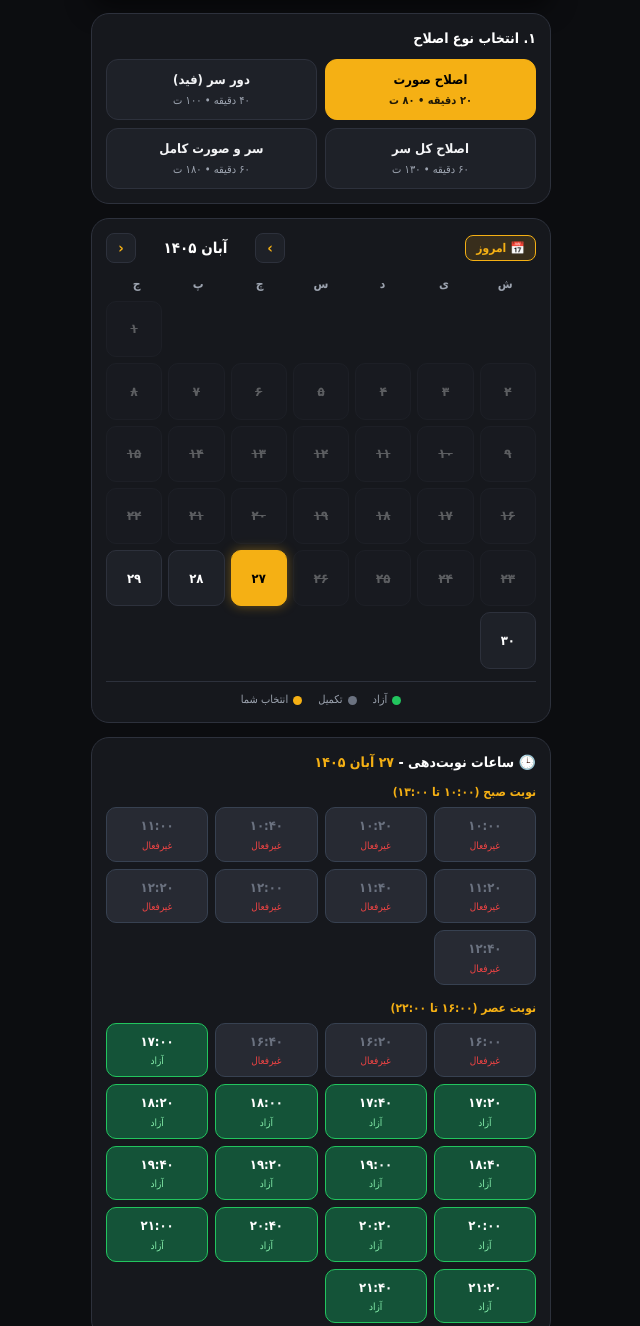
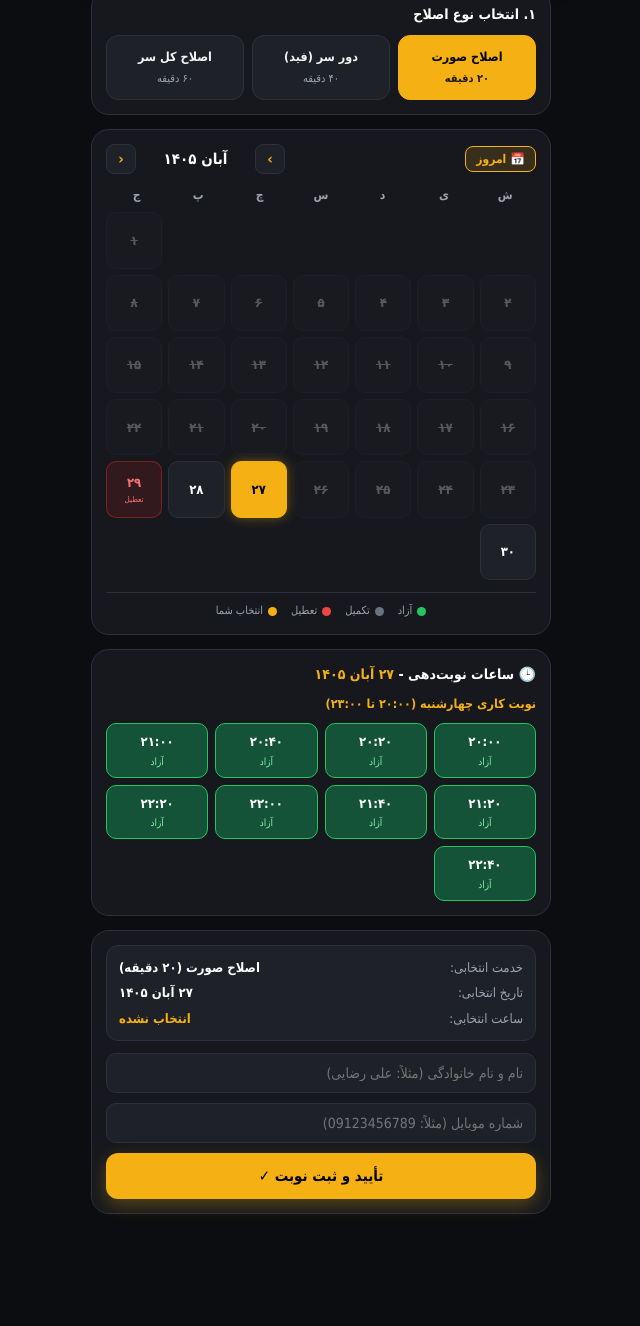
Before and after one commit to h9903076-lang/kaizn, a plain HTML site: page v3.html in a window 1280 px wide. Shown: the part 257-1583 px from the top of the page, without its empty margins (319-959 px from the left). After the commit the page ends 1515 px from the top, so only its background shows below. Drawn offline with Linux system fonts and the light colour scheme; no server answers.

Commit message:
Update v3.html

````diff
--- a/v3.html
+++ b/v3.html
@@ -1,4 +1,4 @@
-```html
+
 <!DOCTYPE html>
 <html lang="fa" dir="rtl">
 <head>
@@ -54,18 +54,18 @@
     }
     .section-title { font-size: 14px; font-weight: bold; color: #fff; margin-bottom: 10px; }
 
-    .services-grid { display: grid; grid-template-columns: 1fr 1fr; gap: 8px; }
+    .services-grid { display: grid; grid-template-columns: repeat(3, 1fr); gap: 8px; }
     .service-btn {
       background: var(--card-inner);
       border: 1.5px solid var(--border);
       border-radius: 12px;
-      padding: 10px 8px;
+      padding: 12px 6px;
       text-align: center;
       cursor: pointer;
       color: var(--text);
     }
-    .service-btn .s-name { font-size: 13px; font-weight: bold; display: block; }
-    .service-btn .s-meta { font-size: 11px; color: var(--muted); margin-top: 3px; display: block; }
+    .service-btn .s-name { font-size: 12.5px; font-weight: bold; display: block; }
+    .service-btn .s-meta { font-size: 11px; color: var(--muted); margin-top: 4px; display: block; }
     .service-btn.active { background: var(--gold); border-color: var(--gold); color: #000; }
     .service-btn.active .s-meta { color: #1f1907; font-weight: bold; }
 
@@ -84,18 +84,20 @@
     .days-grid { display: grid; grid-template-columns: repeat(7, 1fr); gap: 6px; }
     .day-cell {
       aspect-ratio: 1 / 1; background: var(--card-inner); border: 1px solid var(--border);
-      border-radius: 10px; display: flex; align-items: center; justify-content: center;
+      border-radius: 10px; display: flex; flex-direction: column; align-items: center; justify-content: center;
       font-size: 13px; font-weight: bold; color: #fff; cursor: pointer;
     }
     .day-cell.empty { background: transparent; border: none; cursor: default; }
-    .day-cell.past { opacity: 0.3; cursor: not-allowed; text-decoration: line-through; }
+    .day-cell.past { opacity: 0.28; cursor: not-allowed; text-decoration: line-through; }
+    .day-cell.holiday { background: rgba(220, 38, 38, 0.14); border-color: rgba(220, 38, 38, 0.45); color: #f87171; cursor: not-allowed; }
+    .day-cell.holiday small { font-size: 8px; font-weight: normal; margin-top: 1px; }
     .day-cell.selected { background: var(--gold); color: #000; border-color: var(--gold); box-shadow: 0 0 12px rgba(245, 176, 20, 0.4); }
 
-    .legend { display: flex; justify-content: center; gap: 16px; margin-top: 12px; padding-top: 10px; border-top: 1px solid var(--border); font-size: 11px; color: var(--muted); }
+    .legend { display: flex; justify-content: center; gap: 14px; margin-top: 12px; padding-top: 10px; border-top: 1px solid var(--border); font-size: 11px; color: var(--muted); }
     .legend span { display: flex; align-items: center; gap: 5px; }
     .dot { width: 9px; height: 9px; border-radius: 50%; display: inline-block; }
 
-    .shift-title { font-size: 12px; color: var(--gold); margin: 10px 0 6px 0; font-weight: bold; }
+    .shift-title { font-size: 12.5px; color: var(--gold); margin: 6px 0 10px 0; font-weight: bold; }
     .slots-grid { display: grid; grid-template-columns: repeat(4, 1fr); gap: 7px; }
     .slot-btn { border-radius: 10px; padding: 8px 4px; text-align: center; cursor: pointer; border: 1px solid transparent; }
     .slot-btn .t-val { font-size: 13px; font-weight: bold; display: block; direction: ltr; }
@@ -107,6 +109,11 @@
     .slot-btn.full .t-stat { color: #ef4444; }
     .slot-btn.picked { background: var(--gold); border-color: #fff; color: #000; }
     .slot-btn.picked .t-stat { color: #000; font-weight: bold; }
+
+    .holiday-box {
+      background: rgba(220, 38, 38, 0.12); border: 1px solid rgba(220, 38, 38, 0.4);
+      color: #fca5a5; border-radius: 12px; padding: 14px; text-align: center; font-size: 13px;
+    }
 
     .summary-box {
       background: var(--card-inner); border: 1px solid var(--border);
@@ -159,21 +166,17 @@
   <div class="card">
     <div class="section-title">۱. انتخاب نوع اصلاح</div>
     <div class="services-grid" id="servicesGrid">
-      <div class="service-btn active" data-name="اصلاح صورت" data-dur="20" data-price="۸۰ هزار تومان" onclick="selectService(this)">
+      <div class="service-btn active" data-name="اصلاح صورت" data-dur="20" onclick="selectService(this)">
         <span class="s-name">اصلاح صورت</span>
-        <span class="s-meta">۲۰ دقیقه • ۸۰ ت</span>
+        <span class="s-meta">۲۰ دقیقه</span>
       </div>
-      <div class="service-btn" data-name="دور سر (فید)" data-dur="40" data-price="۱۰۰ هزار تومان" onclick="selectService(this)">
+      <div class="service-btn" data-name="دور سر (فید)" data-dur="40" onclick="selectService(this)">
         <span class="s-name">دور سر (فید)</span>
-        <span class="s-meta">۴۰ دقیقه • ۱۰۰ ت</span>
+        <span class="s-meta">۴۰ دقیقه</span>
       </div>
-      <div class="service-btn" data-name="اصلاح کل سر" data-dur="60" data-price="۱۳۰ هزار تومان" onclick="selectService(this)">
+      <div class="service-btn" data-name="اصلاح کل سر" data-dur="60" onclick="selectService(this)">
         <span class="s-name">اصلاح کل سر</span>
-        <span class="s-meta">۶۰ دقیقه • ۱۳۰ ت</span>
-      </div>
-      <div class="service-btn" data-name="سر و صورت کامل" data-dur="60" data-price="۱۸۰ هزار تومان" onclick="selectService(this)">
-        <span class="s-name">سر و صورت کامل</span>
-        <span class="s-meta">۶۰ دقیقه • ۱۸۰ ت</span>
+        <span class="s-meta">۶۰ دقیقه</span>
       </div>
     </div>
   </div>
@@ -194,6 +197,7 @@
     <div class="legend">
       <span><i class="dot" style="background:#22c55e"></i> آزاد</span>
       <span><i class="dot" style="background:#6b7280"></i> تکمیل</span>
+      <span><i class="dot" style="background:#ef4444"></i> تعطیل</span>
       <span><i class="dot" style="background:#f5b014"></i> انتخاب شما</span>
     </div>
   </div>
@@ -204,10 +208,8 @@
     </div>
     <div id="loadingSlots" class="loader" style="display:none;">در حال دریافت وضعیت ساعات از سرور...</div>
     <div id="slotsContainer">
-      <div class="shift-title">نوبت صبح (۱۰:۰۰ تا ۱۳:۰۰)</div>
-      <div class="slots-grid" id="morningSlots"></div>
-      <div class="shift-title" style="margin-top:14px;">نوبت عصر (۱۶:۰۰ تا ۲۲:۰۰)</div>
-      <div class="slots-grid" id="eveningSlots"></div>
+      <div class="shift-title" id="shiftLabel">ساعات کاری این روز</div>
+      <div class="slots-grid" id="daySlots"></div>
     </div>
   </div>
 
@@ -229,6 +231,17 @@
 
 <script>
   const SCRIPT_URL = "https://script.google.com/macros/s/AKfycbwEDQLqbdGADzy3fu9T1DyMsRl5ajFFJ7XuJ_GjG6j5vLQJo_bF1N_Yx2aEbNQHo4SwbA/exec";
+
+  // برنامه کاری هفته بر اساس JS getDay(): 0=یکشنبه, 1=دوشنبه, 2=سه‌شنبه, 3=چهارشنبه, 4=پنج‌شنبه, 5=جمعه, 6=شنبه
+  const WEEKLY_SCHEDULE = {
+    6: { open: true, start: 20 * 60, end: 23 * 60, label: "نوبت کاری شنبه (۲۰:۰۰ تا ۲۳:۰۰)" },
+    0: { open: true, start: 20 * 60, end: 22 * 60 + 30, label: "نوبت کاری یکشنبه (۲۰:۰۰ تا ۲۲:۳۰)" },
+    1: { open: true, start: 17 * 60 + 30, end: 19 * 60 + 30, label: "نوبت کاری دوشنبه (۱۷:۳۰ تا ۱۹:۳۰)" },
+    2: { open: false, label: "سه‌شنبه‌ها پیرایشگاه تعطیل است" },
+    3: { open: true, start: 20 * 60, end: 23 * 60, label: "نوبت کاری چهارشنبه (۲۰:۰۰ تا ۲۳:۰۰)" },
+    4: { open: true, start: 19 * 60 + 30, end: 22 * 60 + 30, label: "نوبت کاری پنج‌شنبه (۱۹:۳۰ تا ۲۲:۳۰)" },
+    5: { open: false, label: "جمعه‌ها پیرایشگاه تعطیل است" }
+  };
 
   function gregorianToJalali(gy, gm, gd) {
     var g_d_m = [0, 31, 59, 90, 120, 151, 181, 212, 243, 273, 304, 334];
@@ -266,27 +279,11 @@
   const toEn = (s) => String(s).replace(/[۰-۹]/g, d => '۰۱۲۳۴۵۶۷۸۹'.indexOf(d));
   const pad = (n) => String(n).padStart(2, '0');
 
-  function buildFullDateLabel(jy, jm, jd) {
-    const gDate = jalaliToGregorian(jy, jm, jd);
-    const wName = jWeekdays[gDate.getDay()];
-    return wName + " " + toFa(jd) + " " + jMonths[jm] + " (" + jy + "/" + pad(jm) + "/" + pad(jd) + ")";
+  function minToTime(m) {
+    const h = Math.floor(m / 60);
+    const min = m % 60;
+    return pad(h) + ":" + pad(min);
   }
-
-  const now = new Date();
-  const todayJ = gregorianToJalali(now.getFullYear(), now.getMonth() + 1, now.getDate());
-
-  let viewYear = todayJ[0];
-  let viewMonth = todayJ[1];
-  let selectedDateStr = `${todayJ[0]}/${pad(todayJ[1])}/${pad(todayJ[2])}`;
-  let selectedDateFa = `${toFa(todayJ[2])} ${jMonths[todayJ[1]]} ${toFa(todayJ[0])}`;
-  let selectedDateLabel = buildFullDateLabel(todayJ[0], todayJ[1], todayJ[2]);
-
-  let currentService = { name: "اصلاح صورت", dur: 20, price: "۸۰ هزار تومان" };
-  let selectedSlot = null;
-  let bookedBookings = [];
-
-  const morningTimes = ["10:00","10:20","10:40","11:00","11:20","11:40","12:00","12:20","12:40"];
-  const eveningTimes = ["16:00","16:20","16:40","17:00","17:20","17:40","18:00","18:20","18:40","19:00","19:20","19:40","20:00","20:20","20:40","21:00","21:20","21:40"];
 
   function timeToMin(t) {
     const clean = toEn(String(t)).trim();
@@ -294,6 +291,33 @@
     if (parts.length < 2) return 0;
     return parseInt(parts[0], 10) * 60 + parseInt(parts[1], 10);
   }
+
+  function buildFullDateLabel(jy, jm, jd) {
+    const gDate = jalaliToGregorian(jy, jm, jd);
+    const wName = jWeekdays[gDate.getDay()];
+    return wName + " " + toFa(jd) + " " + jMonths[jm] + " (" + jy + "/" + pad(jm) + "/" + pad(jd) + ")";
+  }
+
+  // پیدا کردن امروز یا اولین روز کاری بعدی (اگر امروز تعطیل باشد)
+  const now = new Date();
+  const todayJ = gregorianToJalali(now.getFullYear(), now.getMonth() + 1, now.getDate());
+
+  let initialDateObj = new Date(now.getFullYear(), now.getMonth(), now.getDate());
+  while (!WEEKLY_SCHEDULE[initialDateObj.getDay()].open) {
+    initialDateObj.setDate(initialDateObj.getDate() + 1);
+  }
+  const initJ = gregorianToJalali(initialDateObj.getFullYear(), initialDateObj.getMonth() + 1, initialDateObj.getDate());
+
+  let viewYear = initJ[0];
+  let viewMonth = initJ[1];
+  let selectedJ = [initJ[0], initJ[1], initJ[2]];
+  let selectedDateStr = `${initJ[0]}/${pad(initJ[1])}/${pad(initJ[2])}`;
+  let selectedDateFa = `${toFa(initJ[2])} ${jMonths[initJ[1]]} ${toFa(initJ[0])}`;
+  let selectedDateLabel = buildFullDateLabel(initJ[0], initJ[1], initJ[2]);
+
+  let currentService = { name: "اصلاح صورت", dur: 20 };
+  let selectedSlot = null;
+  let bookedBookings = [];
 
   function showToast(msg, isSuccess) {
     const t = document.getElementById('toast');
@@ -308,8 +332,7 @@
     el.classList.add('active');
     currentService = {
       name: el.getAttribute('data-name'),
-      dur: parseInt(el.getAttribute('data-dur'), 10),
-      price: el.getAttribute('data-price')
+      dur: parseInt(el.getAttribute('data-dur'), 10)
     };
     selectedSlot = null;
     document.getElementById('sumService').textContent = currentService.name + " (" + toFa(currentService.dur) + " دقیقه)";
@@ -347,17 +370,25 @@
     for (let d = 1; d <= daysCount; d++) {
       const cell = document.createElement('div');
       cell.className = 'day-cell';
-      cell.textContent = toFa(d);
 
       const cellNum = viewYear * 10000 + viewMonth * 100 + d;
       const dateStr = viewYear + "/" + pad(viewMonth) + "/" + pad(d);
+      const gDate = jalaliToGregorian(viewYear, viewMonth, d);
+      const daySchedule = WEEKLY_SCHEDULE[gDate.getDay()];
 
       if (cellNum < todayNum) {
+        cell.textContent = toFa(d);
         cell.classList.add('past');
         cell.onclick = function() { showToast("تاریخ‌های گذشته قابل انتخاب نیستند."); };
+      } else if (!daySchedule.open) {
+        cell.innerHTML = '<span>' + toFa(d) + '</span><small>تعطیل</small>';
+        cell.classList.add('holiday');
+        cell.onclick = function() { showToast("⛔ " + daySchedule.label); };
       } else {
+        cell.textContent = toFa(d);
         if (dateStr === selectedDateStr) cell.classList.add('selected');
         cell.onclick = function() {
+          selectedJ = [viewYear, viewMonth, d];
           selectedDateStr = dateStr;
           selectedDateFa = toFa(d) + " " + jMonths[viewMonth] + " " + toFa(viewYear);
           selectedDateLabel = buildFullDateLabel(viewYear, viewMonth, d);
@@ -382,11 +413,18 @@
   }
 
   function goToday() {
-    viewYear = todayJ[0];
-    viewMonth = todayJ[1];
-    selectedDateStr = todayJ[0] + "/" + pad(todayJ[1]) + "/" + pad(todayJ[2]);
-    selectedDateFa = toFa(todayJ[2]) + " " + jMonths[todayJ[1]] + " " + toFa(todayJ[0]);
-    selectedDateLabel = buildFullDateLabel(todayJ[0], todayJ[1], todayJ[2]);
+    const curNow = new Date();
+    let dObj = new Date(curNow.getFullYear(), curNow.getMonth(), curNow.getDate());
+    while (!WEEKLY_SCHEDULE[dObj.getDay()].open) {
+      dObj.setDate(dObj.getDate() + 1);
+    }
+    const j = gregorianToJalali(dObj.getFullYear(), dObj.getMonth() + 1, dObj.getDate());
+    viewYear = j[0];
+    viewMonth = j[1];
+    selectedJ = [j[0], j[1], j[2]];
+    selectedDateStr = j[0] + "/" + pad(j[1]) + "/" + pad(j[2]);
+    selectedDateFa = toFa(j[2]) + " " + jMonths[j[1]] + " " + toFa(j[0]);
+    selectedDateLabel = buildFullDateLabel(j[0], j[1], j[2]);
     selectedSlot = null;
     document.getElementById('sumTime').textContent = "انتخاب نشده";
     renderCalendar();
@@ -430,65 +468,75 @@
     renderSlots();
   }
 
-  function isSlotBlocked(slotStr, shiftEndMin) {
-    const start = timeToMin(slotStr);
-    const end = start + currentService.dur;
-    if (end > shiftEndMin) return "غیرفعال";
+  function renderSlots() {
+    const gDate = jalaliToGregorian(selectedJ[0], selectedJ[1], selectedJ[2]);
+    const sched = WEEKLY_SCHEDULE[gDate.getDay()];
+    const box = document.getElementById('daySlots');
+    const labelEl = document.getElementById('shiftLabel');
+    box.innerHTML = '';
+
+    if (!sched || !sched.open) {
+      labelEl.textContent = "وضعیت روز";
+      box.style.display = "block";
+      box.innerHTML = '<div class="holiday-box">⛔ ' + (sched ? sched.label : 'تعطیل') + '</div>';
+      return;
+    }
+
+    box.style.display = "grid";
+    labelEl.textContent = sched.label;
 
     const todayStr = todayJ[0] + "/" + pad(todayJ[1]) + "/" + pad(todayJ[2]);
-    if (selectedDateStr === todayStr) {
-      const currentNow = new Date();
-      const nowMin = currentNow.getHours() * 60 + currentNow.getMinutes();
-      if (start <= nowMin) return "غیرفعال";
-    }
+    const currentNow = new Date();
+    const nowMin = currentNow.getHours() * 60 + currentNow.getMinutes();
 
-    for (let i = 0; i < bookedBookings.length; i++) {
-      const b = bookedBookings[i];
-      if (start < b.end && end > b.start) return "تکمیل";
-    }
-    return null;
-  }
+    for (let m = sched.start; m < sched.end; m += 20) {
+      const tStr = minToTime(m);
+      const endMin = m + currentService.dur;
+      let blockReason = null;
 
-  function renderSlots() {
-    renderShiftList('morningSlots', morningTimes, 13 * 60);
-    renderShiftList('eveningSlots', eveningTimes, 22 * 60);
-  }
+      if (endMin > sched.end) {
+        blockReason = "غیرفعال";
+      } else if (selectedDateStr === todayStr && m <= nowMin) {
+        blockReason = "گذشته";
+      } else {
+        for (let i = 0; i < bookedBookings.length; i++) {
+          const b = bookedBookings[i];
+          if (m < b.end && endMin > b.start) {
+            blockReason = "تکمیل";
+            break;
+          }
+        }
+      }
 
-  function renderShiftList(containerId, timesArr, shiftEndMin) {
-    const box = document.getElementById(containerId);
-    box.innerHTML = '';
-
-    timesArr.forEach(function(t) {
-      const blockReason = isSlotBlocked(t, shiftEndMin);
       const btn = document.createElement('div');
       btn.className = 'slot-btn';
 
       if (blockReason) {
         btn.classList.add('full');
-        btn.innerHTML = '<span class="t-val">' + toFa(t) + '</span><span class="t-stat">' + blockReason + '</span>';
+        btn.innerHTML = '<span class="t-val">' + toFa(tStr) + '</span><span class="t-stat">' + blockReason + '</span>';
         btn.onclick = function() {
           if (blockReason === 'تکمیل') {
-            showToast("⛔ ساعت " + toFa(t) + " قبلاً پر شده یا با نوبت بعدی تداخل دارد!");
+            showToast("⛔ ساعت " + toFa(tStr) + " قبلاً پر شده یا با نوبت بعدی تداخل دارد!");
           } else {
             showToast("⛔ این ساعت برای خدمت " + toFa(currentService.dur) + " دقیقه‌ای قابل انتخاب نیست.");
           }
         };
       } else {
-        if (selectedSlot === t) {
+        if (selectedSlot === tStr) {
           btn.classList.add('picked');
-          btn.innerHTML = '<span class="t-val">✓ ' + toFa(t) + '</span><span class="t-stat">انتخاب شما</span>';
+          btn.innerHTML = '<span class="t-val">✓ ' + toFa(tStr) + '</span><span class="t-stat">انتخاب شما</span>';
         } else {
           btn.classList.add('free');
-          btn.innerHTML = '<span class="t-val">' + toFa(t) + '</span><span class="t-stat">آزاد</span>';
+          btn.innerHTML = '<span class="t-val">' + toFa(tStr) + '</span><span class="t-stat">آزاد</span>';
         }
         btn.onclick = function() {
-          selectedSlot = t;
-          document.getElementById('sumTime').textContent = "ساعت " + toFa(t) + " (" + toFa(currentService.dur) + " دقیقه)";
+          selectedSlot = tStr;
+          document.getElementById('sumTime').textContent = "ساعت " + toFa(tStr) + " (" + toFa(currentService.dur) + " دقیقه)";
           renderSlots();
         };
       }
       box.appendChild(btn);
-    });
+    }
   }
 
   async function bookAppointment() {
@@ -503,15 +551,18 @@
     btn.disabled = true;
     btn.textContent = "در حال بررسی و ثبت قطعی نوبت...";
 
+    // ارسال تاریخ با تمام نام‌های احتمالی برای نمایش قطعی در پیام تلگرام
     const payload = {
       action: "book",
-      date: selectedDateStr,
+      date: selectedDateLabel,
+      rawDate: selectedDateStr,
       dateLabel: selectedDateLabel,
       dateFa: selectedDateLabel,
+      jalaliDate: selectedDateLabel,
+      persianDate: selectedDateLabel,
       time: selectedSlot,
       service: currentService.name + " (" + toFa(currentService.dur) + " دقیقه)",
       duration: currentService.dur,
-      price: currentService.price,
       name: name,
       phone: phone
     };
````
